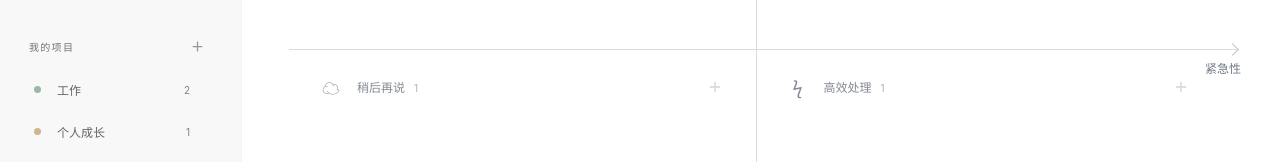
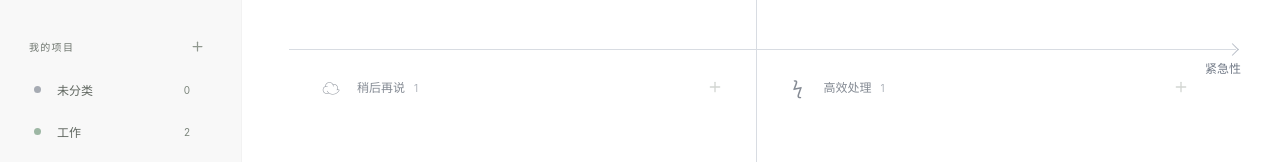
Before and after one commit to AOIWB/focusdesk, a React (Vite) app: page / in a window 1280 px wide. Shown: the part 371-533 px from the top of the page. Built offline with nearby package versions, Linux system fonts and the light colour scheme.

Commit message:
Add unclassified tasks to project navigation

```diff
--- a/src/App.tsx
+++ b/src/App.tsx
@@ -74,7 +74,9 @@ export default function App() {
   const [hovered, setHovered] = useState<string | null>(null);
   const [selected, setSelected] = useState<string | null>(null);
   const [view, setView] = useState<"board" | "outline" | "done">("board");
-  const [project, setProject] = useState("");
+  const [project, setProject] = useState<string | null>("");
+  const projectLabel = project === null ? "未分类" : project;
+  const taskProject = project ?? "";
   const [query, setQuery] = useState("");
   const [input, setInput] = useState("");
   const [busy, setBusy] = useState(false);
@@ -171,7 +173,7 @@ export default function App() {
   const visible = workspace.tasks.filter(
     (t) =>
       t.done === (view === "done") &&
-      (!project || t.project === project) &&
+      (project === "" || t.project === taskProject) &&
       matchesSearch(taskSearchText(t), query),
   );
   const active = workspace.tasks.find((t) => t.id === selected);
@@ -212,7 +214,7 @@ export default function App() {
           makeTask({
             x: [0.3, 0.68, 0.48, 0.75, 0.23][count % 5],
             y: [0.45, 0.62, 0.73, 0.35, 0.7][count % 5],
-            project,
+            project: taskProject,
             ...value,
           }),
         );
@@ -447,7 +449,7 @@ export default function App() {
           </button>
           <div className="nav-caption">工作空间</div>
           <button
-            className={`nav-item ${view === "board" && !project ? "chosen" : ""}`}
+            className={`nav-item ${view === "board" && project === "" ? "chosen" : ""}`}
             onClick={() => {
               setView("board");
               setProject("");
@@ -457,7 +459,7 @@ export default function App() {
             <LayoutGrid size={18} /> 四象限 <span>{pending}</span>
           </button>
           <button
-            className={`nav-item ${view === "outline" && !project ? "chosen" : ""}`}
+            className={`nav-item ${view === "outline" && project === "" ? "chosen" : ""}`}
             onClick={() => {
               setView("outline");
               setProject("");
@@ -484,6 +486,23 @@ export default function App() {
               onClick={() => setProjectEditor("")}
             >
               <Plus size={15} />
+            </button>
+          </div>
+          <div className="project-row">
+            <button
+              className={`nav-item project-item ${project === null && view !== "done" ? "chosen" : ""}`}
+              onClick={() => {
+                setProject(null);
+                if (view === "done") setView("board");
+                setSelected(null);
+                setQuery("");
+              }}
+            >
+              <i style={{ background: "#a6abb3" }} />
+              未分类
+              <span>
+                {workspace.tasks.filter((t) => !t.done && !t.project).length}
+              </span>
             </button>
           </div>
           {projects.map((name, i) => (
@@ -552,7 +571,7 @@ export default function App() {
             <strong>
               {view === "done"
                 ? "已完成"
-                : project || (view === "outline" ? "笔记" : "四象限")}
+                : projectLabel || (view === "outline" ? "笔记" : "四象限")}
             </strong>
           </div>
           <div className="top-actions">
@@ -586,7 +605,7 @@ export default function App() {
           <h1>
             {view === "done"
               ? "已完成"
-              : project || (view === "outline" ? "笔记" : "四象限")}
+              : projectLabel || (view === "outline" ? "笔记" : "四象限")}
           </h1>
           <div className="heading-actions">
             {view !== "done" && (
@@ -674,7 +693,7 @@ export default function App() {
                         const t = makeTask({
                           title: "新任务",
                           quadrant: i as Quadrant,
-                          project,
+                          project: taskProject,
                         });
                         setWorkspace((w) => ({ ...w, tasks: [...w.tasks, t] }));
                         setSelected(t.id);
@@ -944,11 +963,15 @@ export default function App() {
         ) : view === "outline" ? (
           <Outline
             tasks={visible}
-            project={project}
+            project={projectLabel}
             projects={projects}
             onUpdate={updateTask}
             onCreate={(quadrant) => {
-              const task = makeTask({ title: "", quadrant, project });
+              const task = makeTask({
+                title: "",
+                quadrant,
+                project: taskProject,
+              });
               setWorkspace((w) => ({ ...w, tasks: [...w.tasks, task] }));
               setQuery("");
               return task.id;
```
Also changed, not shown: assets/unclassified-preview.jpg (added).
